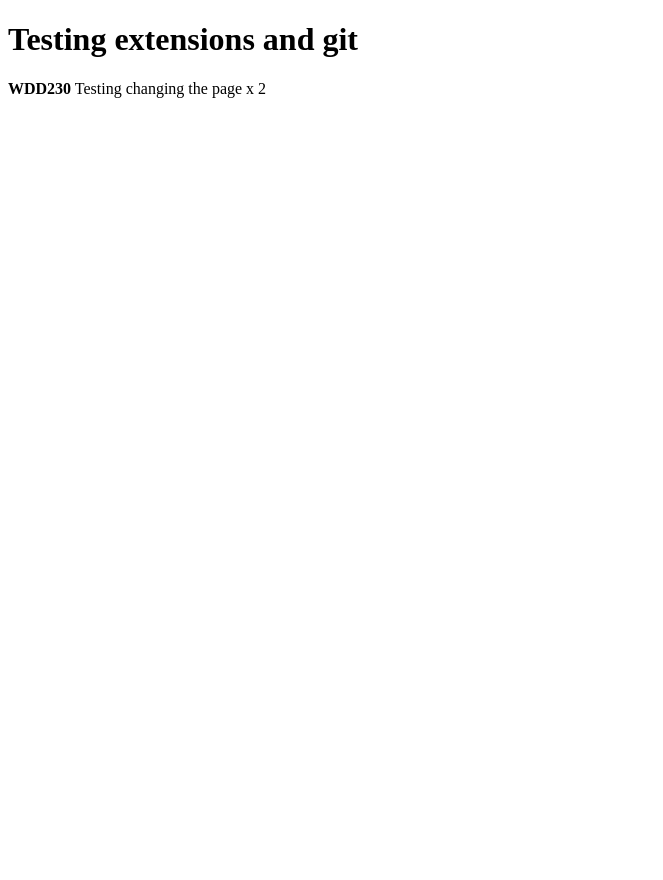
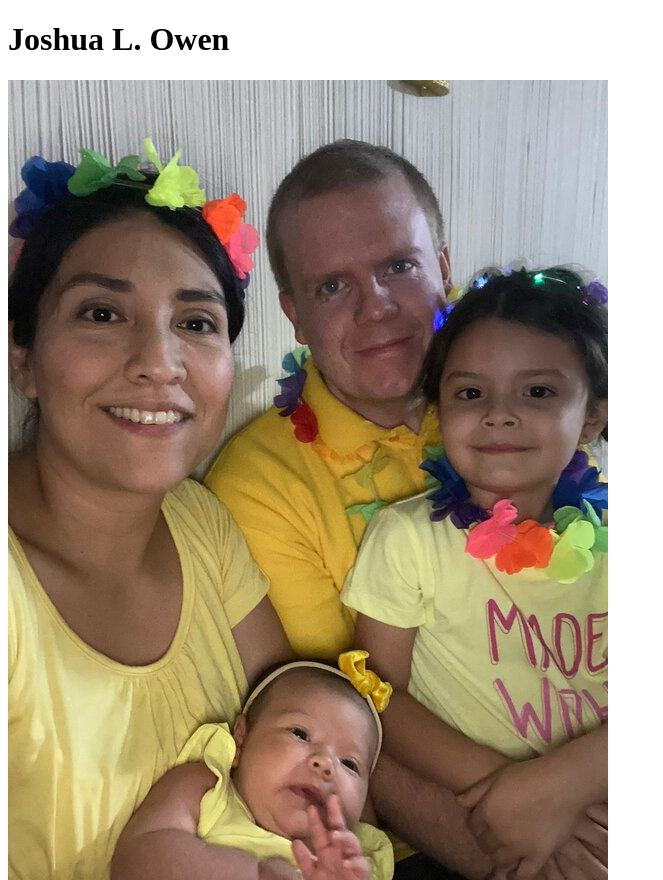
Before and after one commit to joshowen04/wdd230, a plain HTML site: page index.html in a window 1280 px wide. Shown: the top 880 px of the page, without its empty margins (0-663 px from the left). Before the commit the page ends 800 px from the top, so only its background shows below. Drawn offline with Linux system fonts and the light colour scheme.

Commit message:
added family photo and place in index file.

```diff
--- a/index.html
+++ b/index.html
@@ -7,6 +7,11 @@
     <title>WDD230 Test Index page for git installation</title>
   </head>
   <body>
+    <header>
+      <h1>Joshua L. Owen</h1>
+      <img src="images/rsz_joshowenfamily.jpg">
+
+    </header>
     <h1>Testing extensions and git</h1>
     <p>
       <strong>WDD230</strong>
```
Also changed, not shown: images/joshowenfamily.jpeg (added), images/rsz_joshowenfamily.jpg (added).
